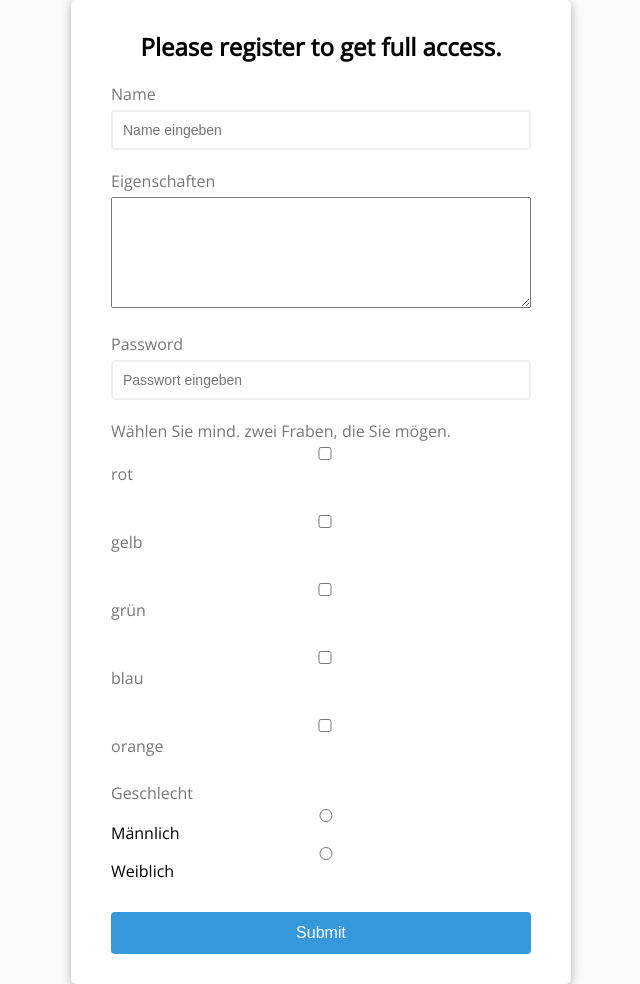
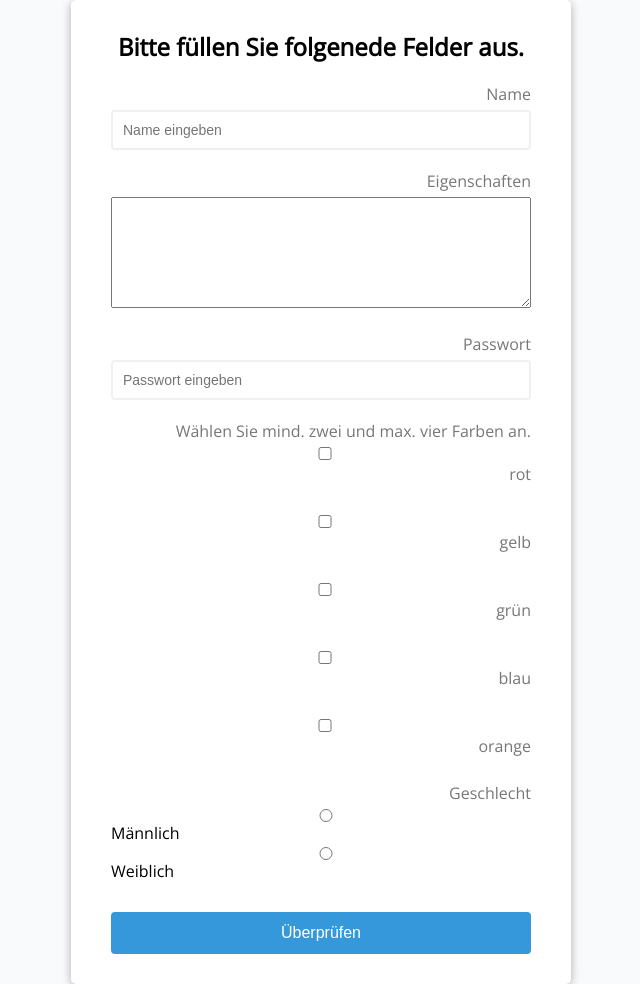
Before and after one commit to smueller4/LB02_Modul_307, a website: page example/client_validation_example/index.html in a window 1280 px wide. Shown: the whole page, without its empty margins (319-959 px from the left). Drawn offline with nearby package versions, Linux system fonts and the light colour scheme.

Commit message:
version2

```diff
--- a/example/client_validation_example/index.html
+++ b/example/client_validation_example/index.html
@@ -6,13 +6,13 @@
     <meta name="viewport" content="width=device-width, initial-scale=1.0" />
     <meta http-equiv="X-UA-Compatible" content="ie=edge" />
     <link rel="stylesheet" href="style/input-form.css" />
-    <title>Form Validator</title>
+    <title>LB02 | Seraina ME19c</title>
 </head>
 
 <body>
     <div class="container">
         <form id="form" class="form">
-            <h2>Please register to get full access.</h2>
+            <h2>Bitte füllen Sie folgenede Felder aus.</h2>
 
 
             <div class="form-control">
@@ -22,17 +22,17 @@
             </div>
             <div class="form-control">
                 <label for="eigenschaften">Eigenschaften</label>
-                <textarea name="eigenschaften" id="eigenschaften" rows="7" cols="61">
+                <textarea name="eigenschaften" id="eigenschaften" rows="7" cols="61" >
                 </textarea>
                 <small></small>
             </div>
             <div class="form-control">
-                <label for="passwort">Password</label>
+                <label for="passwort">Passwort</label>
                 <input type="password" id="passwort" placeholder="Passwort eingeben" />
                 <small></small>
             </div>
             <div class="form-control">
-                <label>Wählen Sie mind. zwei Fraben, die Sie mögen.</label>
+                <label>Wählen Sie mind. zwei und max. vier Farben an.</label>
                 <input type="checkbox" name="extra" id="c1" value="rot">
                 <label for="c1">rot</label><br>
                 <input type="checkbox" name="extra" id="c2" value="gelb">
@@ -52,7 +52,7 @@
                 <small></small>
             </div>
 
-            <button type="submit"> Submit</button>
+     <section><button type="submit">Überprüfen</button></section>
         </form>
     </div>
 
--- a/example/client_validation_example/style/input-form.css
+++ b/example/client_validation_example/style/input-form.css
@@ -43,7 +43,8 @@ h2 {
 
 .form-control label {
     color: #777;
-    display: block;
+    display: flex;
+    justify-content: right;
     margin-bottom: 5px;
 }
 
@@ -86,6 +87,57 @@ h2 {
     width: 420px;
 }
 
+/*
+.form button::before {
+    color: green;
+    content: 'validate';
+    position: absolute;
+    width: 200px;
+    height: 50px;
+    border-radius: 20px;
+    z-index: 1;
+    background-color: rgb(150, 180, 202, 0.5);
+    transition: all 0.3s;
+    display: flex;
+    justify-content: center;
+    align-items: center;
+}
+
+.form button:hover::before {
+    opacity: 0;
+    transform: scale(0.5, 0.5);
+    display: flex;
+    justify-content: center;
+    align-items: center;
+}
+
+.form button::after {
+    color: black;
+    content: 'validate';
+    position: absolute;
+    width: 200px;
+    height: 50px;
+    border-radius: 20px;
+    z-index: 1;
+    opacity: 0;
+    transition: all 0.3s;
+    border: 1px solid rgb(150, 180, 202);
+    transform: scale(1.2, 1.2);
+    display: flex;
+    justify-content: center;
+    align-items: center;
+}
+
+.form button:hover::after {
+    opacity: 1;
+    transform: scale(1, 1);
+    display: flex;
+    justify-content: center;
+    align-items: center;
+}
+*/
+
+
 .form button {
     cursor: pointer;
     background-color: #3498db;
@@ -98,3 +150,62 @@ h2 {
     margin-top: 20px;
     width: 100%;
 }
+
+
+
+/*
+.box-3 {
+    padding: 50px 0 50px 0;
+    display: flex;
+    justify-content: center;
+}
+
+.btn-three::before {
+    color: whitesmoke;
+    content: 'Überprüfen';
+    position: absolute;
+    width: 200px;
+    height: 50px;
+    border-radius: 20px;
+    z-index: 1;
+    background-color: rgb(150, 180, 202, 0.5);
+    transition: all 0.3s;
+    display: flex;
+    justify-content: center;
+    align-items: center;
+}
+
+.btn-three:hover::before {
+    opacity: 0;
+    transform: scale(0.5, 0.5);
+    display: flex;
+    justify-content: center;
+    align-items: center;
+}
+
+.btn-three::after {
+    color: black;
+    content: 'Überprüfen';
+    position: absolute;
+    bottom: 200px;
+    width: 200px;
+    height: 50px;
+    border-radius: 20px;
+    z-index: 1;
+    opacity: 0;
+    transition: all 0.3s;
+    border: 1px solid rgb(150, 180, 202);
+    transform: scale(1.2, 1.2);
+    display: flex;
+    justify-content: center;
+    align-items: center;
+}
+
+.btn-three:hover::after {
+    opacity: 1;
+    transform: scale(1, 1);
+    display: flex;
+    justify-content: center;
+    align-items: center;
+}
+*/
--- a/example/server_validation_example/server.js
+++ b/example/server_validation_example/server.js
@@ -36,9 +36,8 @@ app.use(function (req, res, next) {
 //test uuid
 app.get('/test1', (req, res) => {
     const id = uuidv4();
-    res.send(id);
+    res.send("Seraina checkts");
 });
-
 
 
 // necessary for posting data
@@ -58,7 +57,6 @@ app.post('/register', (req, res) => {
 
     /* Aufgabe 1
         a: Fügen Sie Eingabefelder für Vor- und Nachname hinzu
-        b: Fügen Sie ein Eingabefeld für eine Telefonnummer hinzu
         c: Fügen Sie ein weiteres Passwortfeld (zur Bestätigung des
             ersten Passworts) hinzu
      */
```
Also changed, not shown: example/package.json (added, +29 -0 lines).
